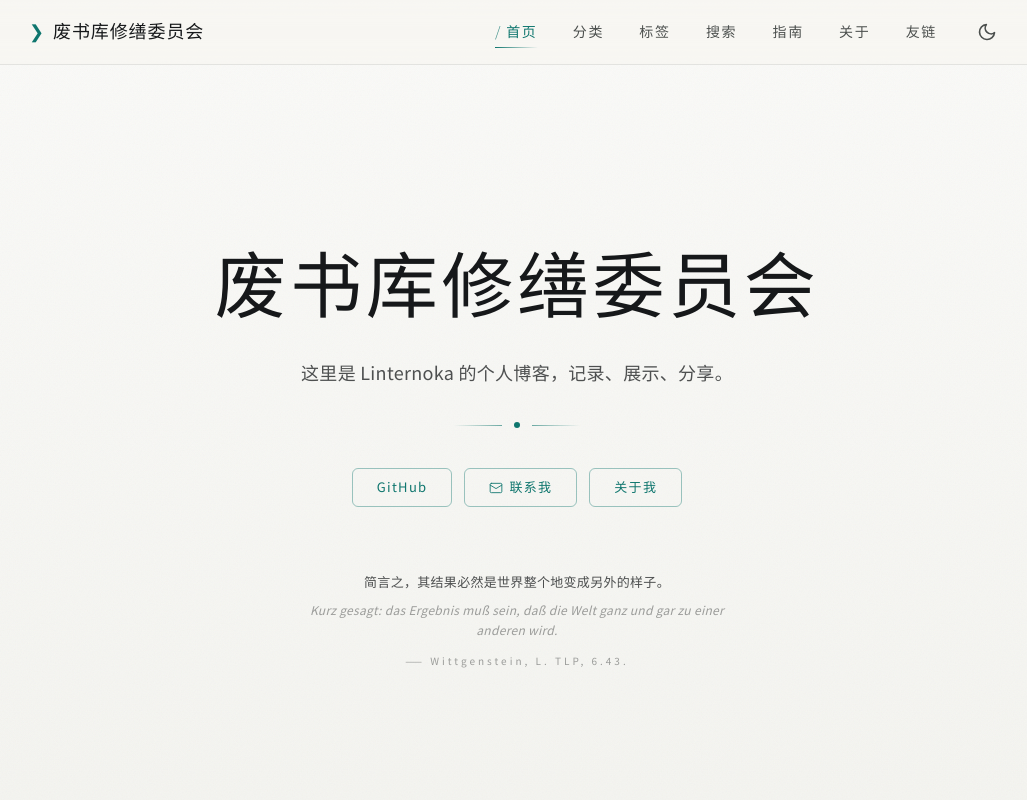
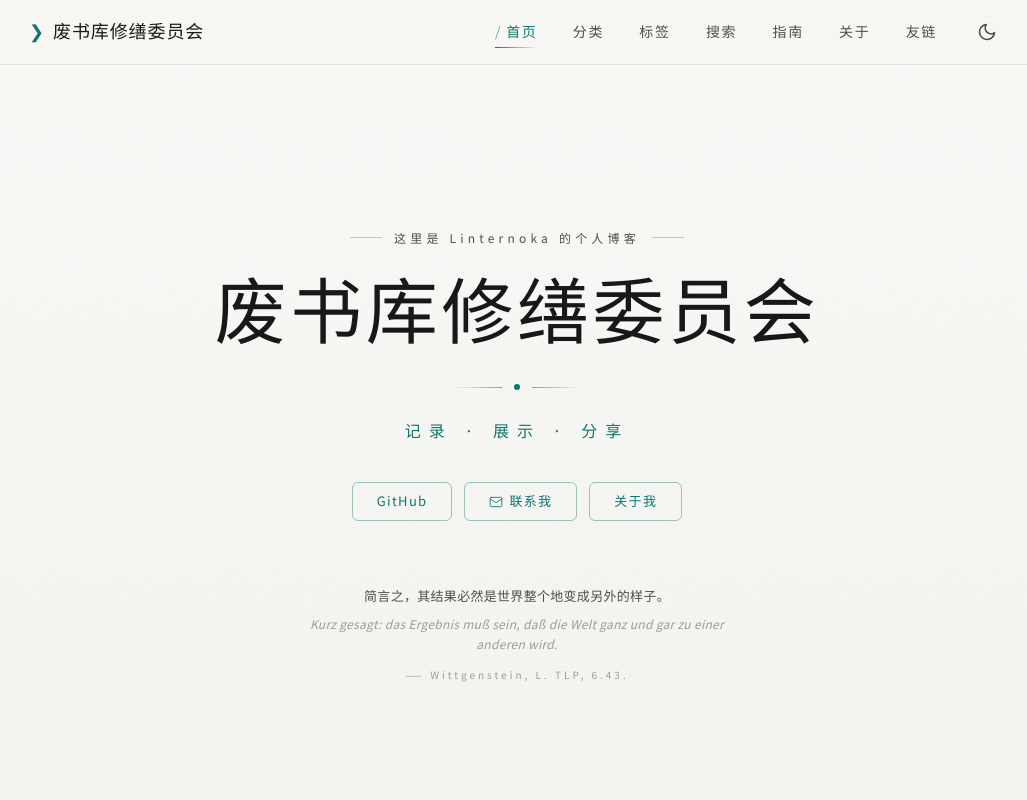
Before and after one commit to Linternoka/personal-blog, a Next.js app: page / in a window 1280 px wide. Shown: the top 800 px of the page, without its empty margins (123-1150 px from the left). Built offline with nearby package versions, Linux system fonts and the light colour scheme.

Commit message:
feat: 首页作者说明独立为 eyebrow 行、主旨记录·展示·分享强调，新增字体预热缓解 CJK 标题粗细参差

```diff
--- a/app/layout.tsx
+++ b/app/layout.tsx
@@ -4,6 +4,7 @@ import { Geist_Mono, Noto_Sans_JP, Noto_Serif_SC } from "next/font/google";
 import { ThemeProvider } from "next-themes";
 import Header from "@/components/Header";
 import Footer from "@/components/Footer";
+import FontWarm from "@/components/FontWarm";
 import { siteConfig } from "@/lib/site";
 import "./globals.css";
 
@@ -66,6 +67,7 @@ export default function RootLayout({ children }: { children: ReactNode }) {
           <Header />
           <main className="flex-1">{children}</main>
           <Footer />
+          <FontWarm />
         </ThemeProvider>
       </body>
     </html>
--- a/app/page.tsx
+++ b/app/page.tsx
@@ -16,24 +16,31 @@ export default function HomePage() {
       {/* ---------- Hero：现代编辑风，全屏留白 ---------- */}
       <section className="kam-hero px-4 text-center">
         <div className="relative z-10 mx-auto flex max-w-3xl flex-col items-center pb-16 pt-12">
+          {/* eyebrow：作者说明（单独立行，避免与标题粘连） */}
+          <p className="kam-fade-up mb-6 flex items-center gap-3 text-xs tracking-[0.35em] text-herofgs">
+            <span className="h-px w-8 bg-current opacity-30" />
+            这里是 {siteConfig.author.name} 的个人博客
+            <span className="h-px w-8 bg-current opacity-30" />
+          </p>
+
           {/* 中央大字标题（极轻字重） */}
           <h1 className="kam-hero-title text-4xl leading-tight sm:text-6xl lg:text-7xl">
             {siteConfig.name}
           </h1>
 
-          {/* 说明：标明这是个人博客，避免标题让人一头雾水 */}
-          <p className="kam-fade-up kam-delay-1 mt-6 text-base leading-loose text-herofgs sm:text-lg">
-            这里是 {siteConfig.author.name} 的个人博客，记录、展示、分享。
-          </p>
-
           {/* 分隔：细线 + 圆点 */}
-          <div className="kam-fade-up kam-delay-2 my-8 flex items-center gap-3">
+          <div className="kam-fade-up kam-delay-1 my-7 flex items-center gap-3">
             <span className="h-px w-12 bg-gradient-to-r from-transparent to-gold/60" />
             <span className="h-1.5 w-1.5 rounded-full bg-gold" />
             <span className="h-px w-12 bg-gradient-to-l from-transparent to-gold/60" />
           </div>
 
-          <div className="kam-fade-up kam-delay-3 mt-2 flex flex-wrap items-center justify-center gap-3">
+          {/* 主旨：记录 · 展示 · 分享（强调） */}
+          <p className="kam-fade-up kam-delay-2 text-sm tracking-[0.5em] text-gold sm:text-base">
+            记录 · 展示 · 分享
+          </p>
+
+          <div className="kam-fade-up kam-delay-3 mt-10 flex flex-wrap items-center justify-center gap-3">
             {siteConfig.social.github && (
               <a
                 href={siteConfig.social.github}
--- /dev/null
+++ b/components/FontWarm.tsx
@@ -0,0 +1,21 @@
+"use client";
+
+import { useEffect } from "react";
+
+/**
+ * 字体预热：提前拉取标题（Noto Serif SC）常用汉字分片，
+ * 缓解 CJK 按需分片加载导致标题文字粗细短暂的参差（FOUT）。
+ * 无害：字体已加载时 load() 立即返回。
+ */
+export default function FontWarm() {
+  useEffect(() => {
+    try {
+      const sample =
+        "废书库修缮委员会记录展示分享测试文章我的个人博客分类标签友链关于搜索指南最新";
+      document.fonts.load('200 16px "Noto Serif SC"', sample).catch(() => {});
+    } catch {
+      /* 忽略 */
+    }
+  }, []);
+  return null;
+}
```
